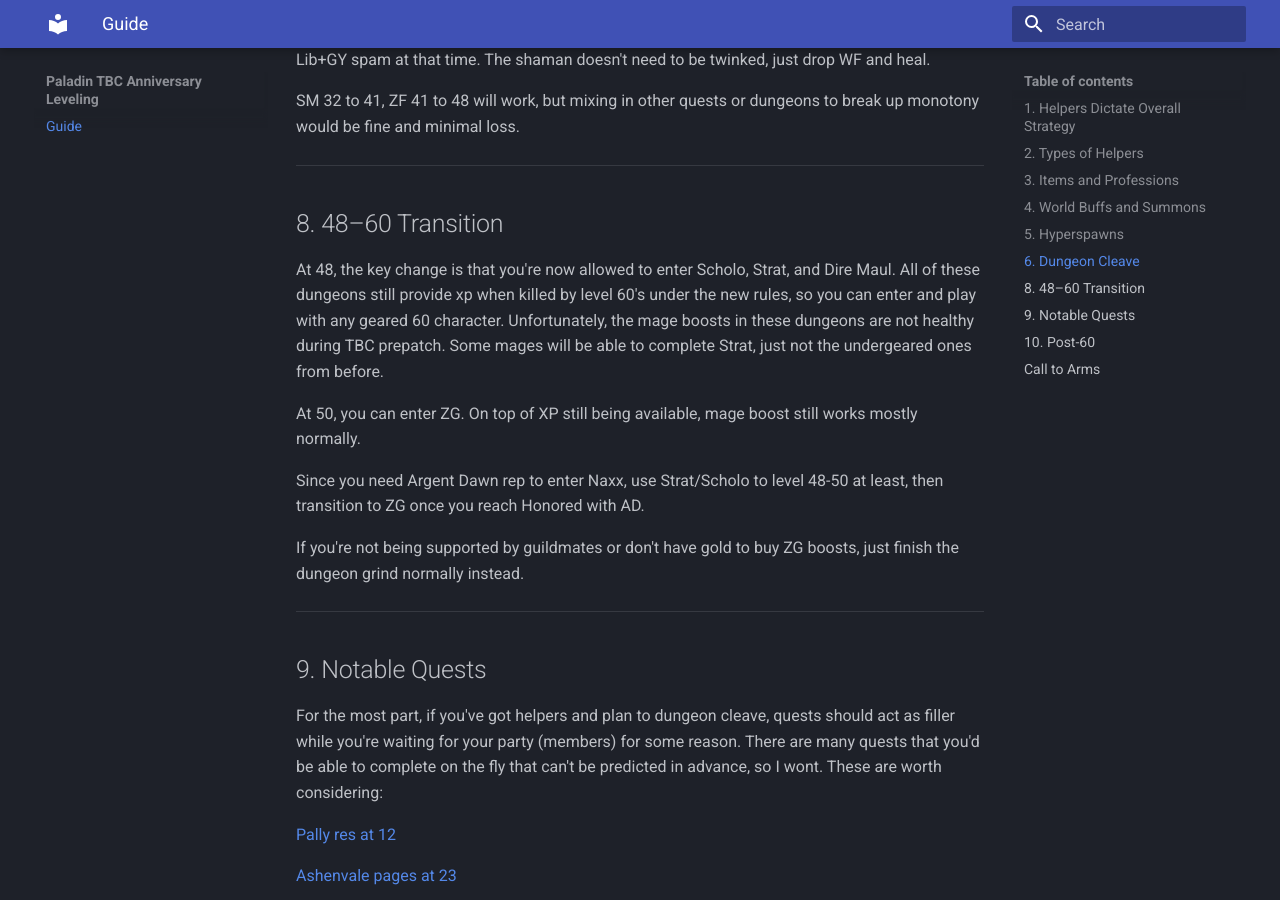
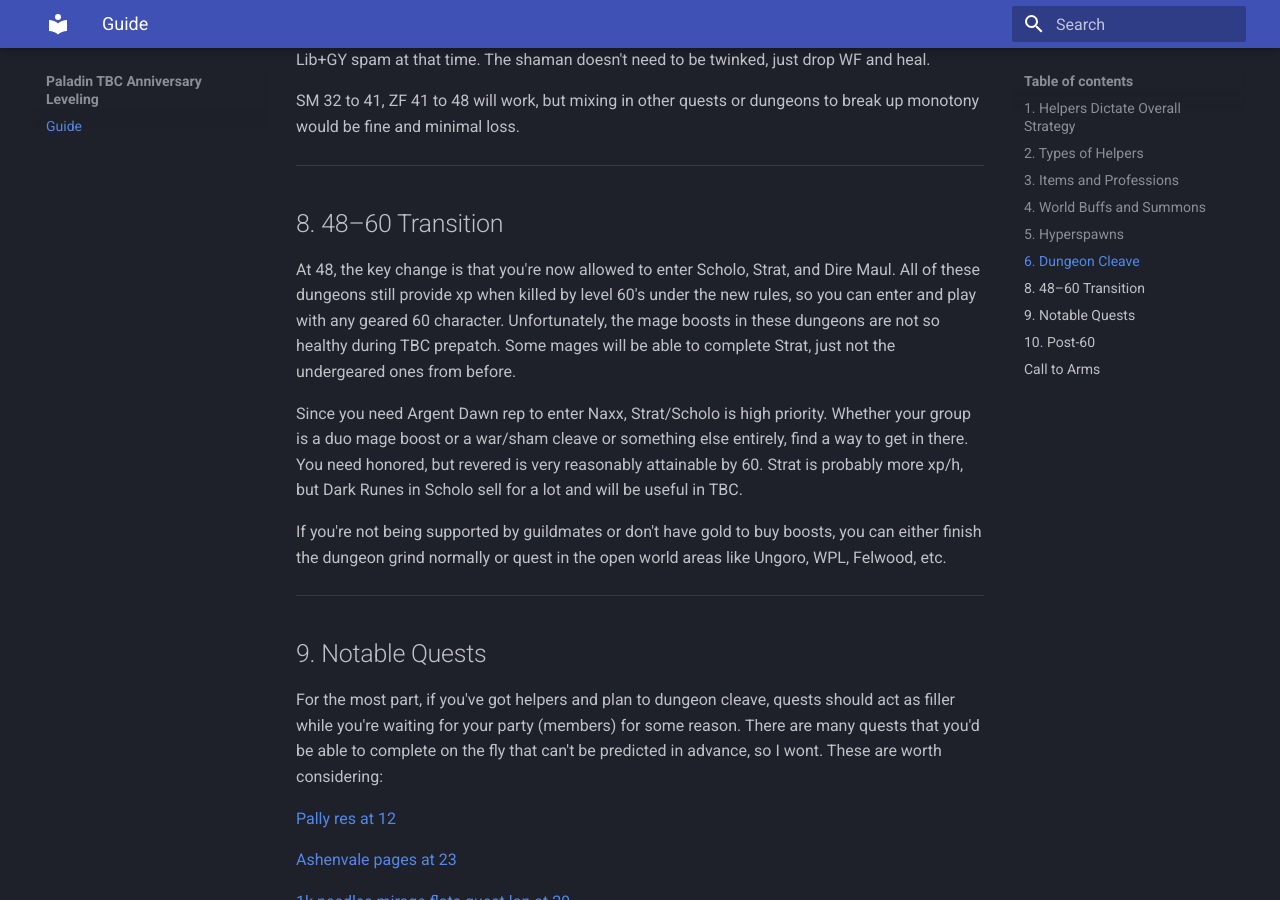
Before and after one commit to mediumcor3/tbc-paladin-leveling, an MkDocs documentation site: the page built from docs/index.md, in a window 1280 px wide and 900 px high, scrolled down 4031 px. Built offline with MkDocs 1.6.1 and Material for MkDocs 9.7.7, drawn with Linux system fonts in a browser that asks for light colours.

Commit message:
Update index.md
zg changes

```diff
--- a/docs/index.md
+++ b/docs/index.md
@@ -146,13 +146,11 @@ SM 32 to 41, ZF 41 to 48 will work, but mixing in other quests or dungeons to br
 
 ## 8. 48–60 Transition
 
-At 48, the key change is that you're now allowed to enter Scholo, Strat, and Dire Maul.  All of these dungeons still provide xp when killed by level 60's under the new rules, so you can enter and play with any geared 60 character.  Unfortunately, the mage boosts in these dungeons are not healthy during TBC prepatch.  Some mages will be able to complete Strat, just not the undergeared ones from before.
+At 48, the key change is that you're now allowed to enter Scholo, Strat, and Dire Maul.  All of these dungeons still provide xp when killed by level 60's under the new rules, so you can enter and play with any geared 60 character.  Unfortunately, the mage boosts in these dungeons are not so healthy during TBC prepatch.  Some mages will be able to complete Strat, just not the undergeared ones from before.
 
-At 50, you can enter ZG.  On top of XP still being available, mage boost still works mostly normally.
+Since you need Argent Dawn rep to enter Naxx, Strat/Scholo is high priority.  Whether your group is a duo mage boost or a war/sham cleave or something else entirely, find a way to get in there.  You need honored, but revered is very reasonably attainable by 60.  Strat is probably more xp/h, but Dark Runes in Scholo sell for a lot and will be useful in TBC.
 
-Since you need Argent Dawn rep to enter Naxx, use Strat/Scholo to level 48-50 at least, then transition to ZG once you reach Honored with AD.
-
-If you're not being supported by guildmates or don't have gold to buy ZG boosts, just finish the dungeon grind normally instead.
+If you're not being supported by guildmates or don't have gold to buy boosts, you can either finish the dungeon grind normally or quest in the open world areas like Ungoro, WPL, Felwood, etc.
 
 ---
 
```
